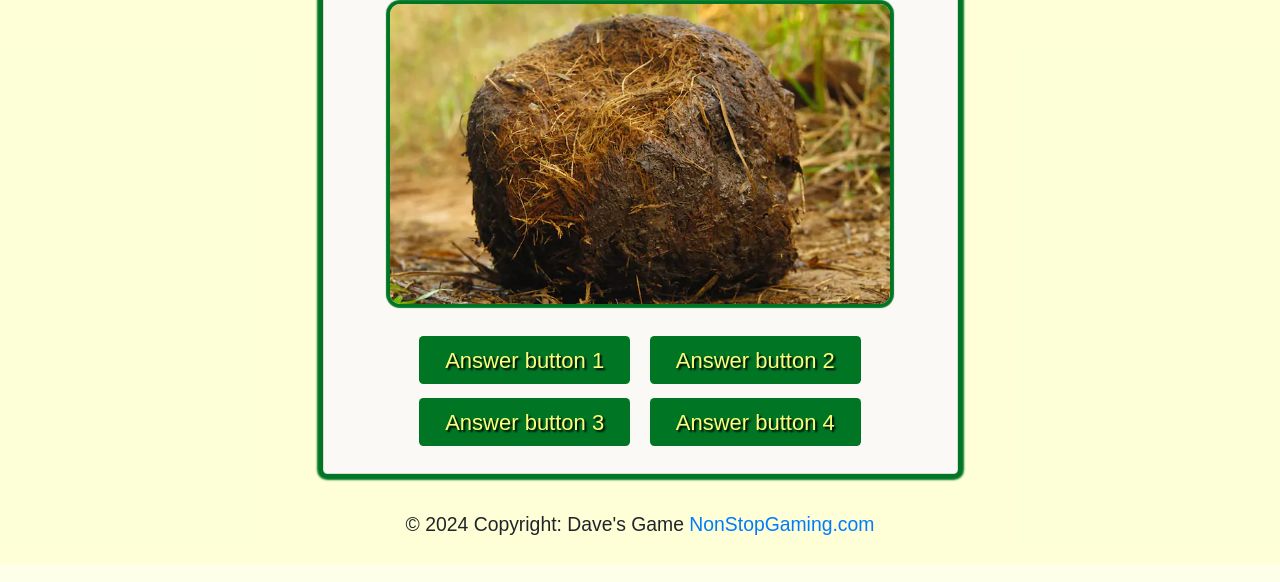
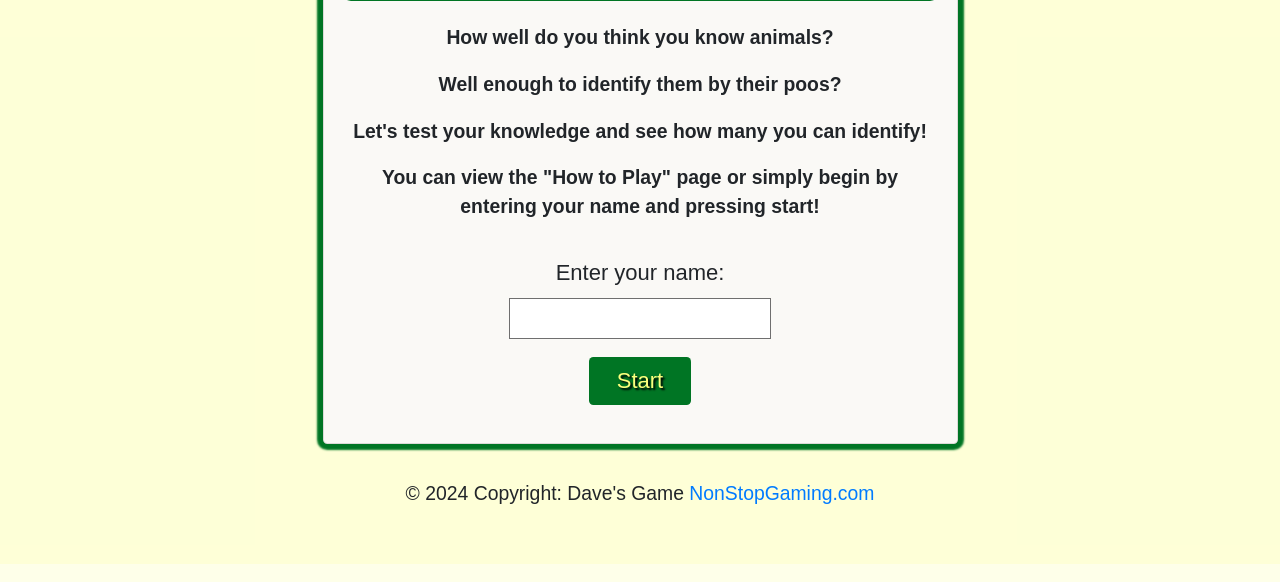
Before and after one commit to david-walters/Milestone-2-Code-Institute, a plain HTML site: page index.html in a window 1280 px wide. Shown: the part 218-800 px from the top of the page. Drawn offline with nearby package versions, Linux system fonts and the light colour scheme; a web font is replaced by a local one.

Commit message:
Remove the display none class from the welcome popup and add it to the question container
This is for the purpose of JavaScript. I have added id's also to remove and add the display class through JS when needed

```diff
--- a/index.html
+++ b/index.html
@@ -42,7 +42,7 @@
     </header>
 
     <!--The welcome pop up which has a name input field and a start button to begin the game-->
-    <div class="container d-none">
+    <div id="welcome-popup" class="container">
         <div class="row justify-content-center">
             <div class="col-md-7">
                 <div class="card">
@@ -70,7 +70,7 @@
         </div>
     </div>
 
-    <div class="container">
+    <div id="question-container" class="container d-none">
         <div class="row justify-content-center">
             <div class="col-md-7">
                 <div class="card">
```
